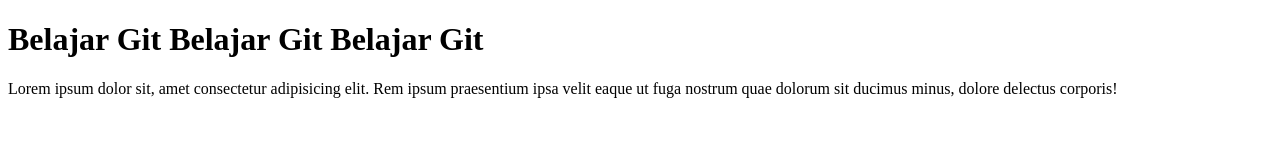
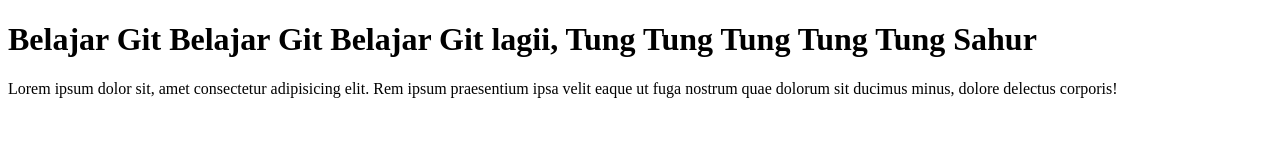
Before and after one commit to YazidHabibi/funspace, a plain HTML site: page index.html in a window 1280 px wide. Drawn offline with Linux system fonts and the light colour scheme.

Commit message:
Commitan kedua  Saya

```diff
--- a/index.html
+++ b/index.html
@@ -6,7 +6,7 @@
     <title>Fun-Space</title>
 </head>
 <body>
-        <h1>Belajar Git Belajar Git Belajar Git</h1>
+        <h1>Belajar Git Belajar Git Belajar Git lagii, Tung Tung Tung Tung Tung Sahur</h1>
         <p>Lorem ipsum dolor sit, amet consectetur adipisicing elit. Rem ipsum praesentium ipsa velit eaque ut fuga nostrum quae dolorum sit ducimus minus, dolore delectus corporis!</p>
 </body>
 </html>
```
